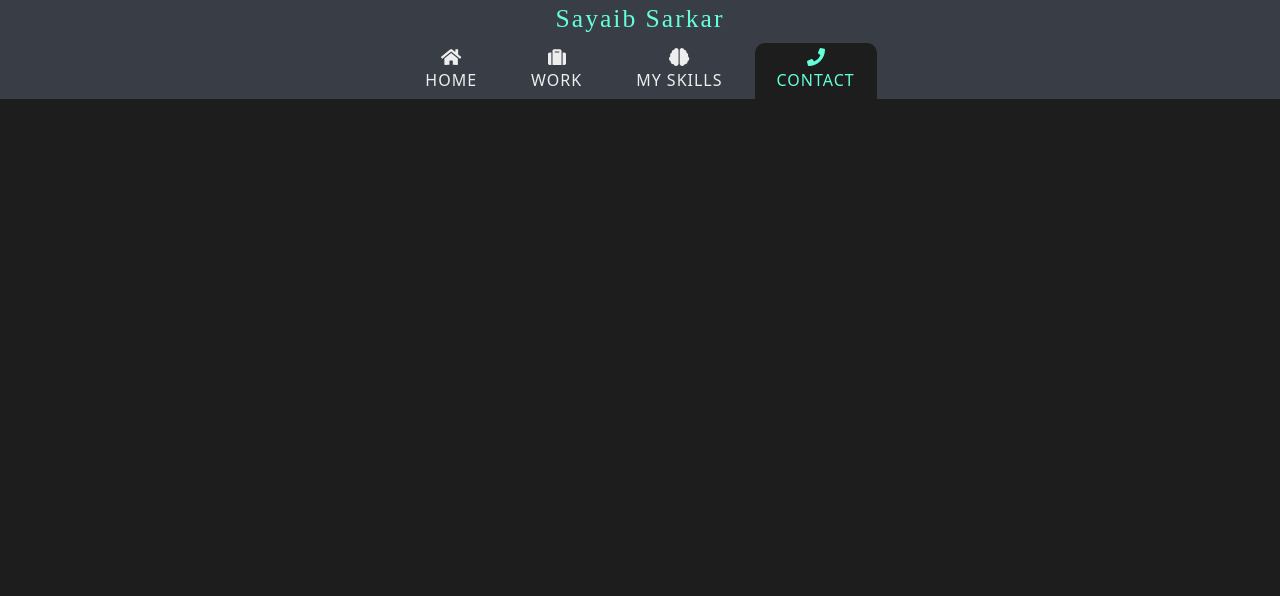
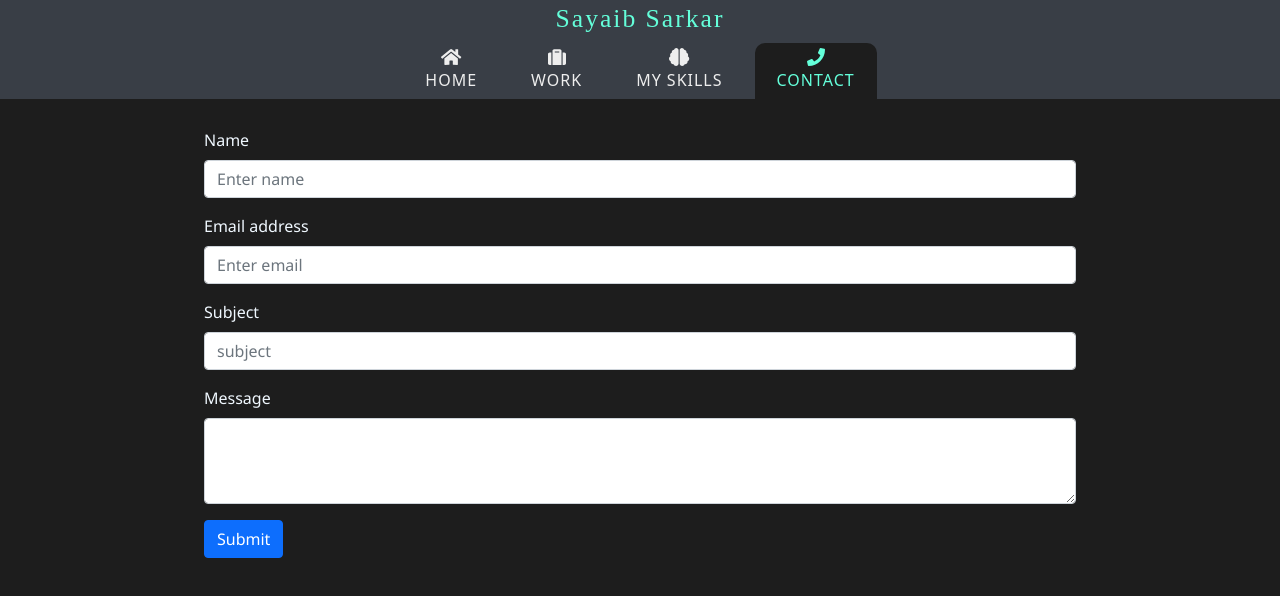
Before and after one commit to sayaib/Portfolio_Website_React.JS, a React (Create React App) app: page /contact in a window 1280 px wide. Shown: the top 596 px of the page. Built offline with nearby package versions, Linux system fonts and the light colour scheme; a web font is replaced by a local one.

Commit message:
Update Contact.jsx

```diff
--- a/src/webpage_component/Contact.jsx
+++ b/src/webpage_component/Contact.jsx
@@ -1,15 +1,40 @@
 import React from "react";
 import "./style.css";
 import "../../node_modules/bootstrap/dist/css/bootstrap.min.css";
-import {  } from "react-bootstrap";
-
+import { Form, Button } from "react-bootstrap";
 
 const Contact = () => {
+  function sendEmail(e) {}
   return (
     <>
       <div id="webpage">
         <div id="webpage_body">
-
+          <div className="container">
+            <Form onSubmit={sendEmail}>
+              <Form.Group className="mb-3" controlId="formBasicEmail">
+                <Form.Label>Name</Form.Label>
+                <Form.Control type="text" placeholder="Enter name" />
+              </Form.Group>
+              <Form.Group className="mb-3" controlId="formBasicEmail">
+                <Form.Label>Email address</Form.Label>
+                <Form.Control type="email" placeholder="Enter email" />
+              </Form.Group>
+              <Form.Group className="mb-3" controlId="formBasicEmail">
+                <Form.Label>Subject</Form.Label>
+                <Form.Control type="text" placeholder="subject" />
+              </Form.Group>
+              <Form.Group
+                className="mb-3"
+                controlId="exampleForm.ControlTextarea1"
+              >
+                <Form.Label>Message</Form.Label>
+                <Form.Control as="textarea" rows={3} />
+              </Form.Group>
+              <Button variant="primary" type="submit">
+                Submit
+              </Button>
+            </Form>
+          </div>
         </div>
       </div>
     </>
```
